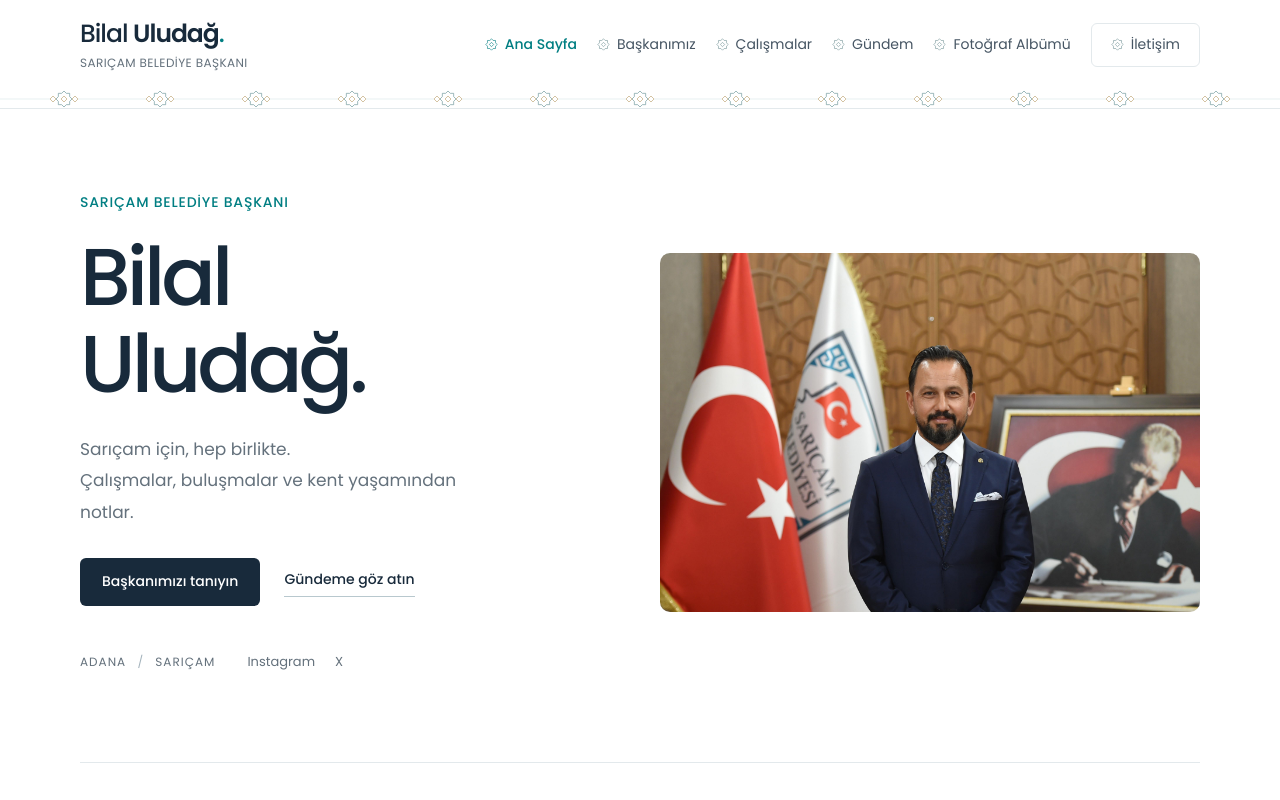
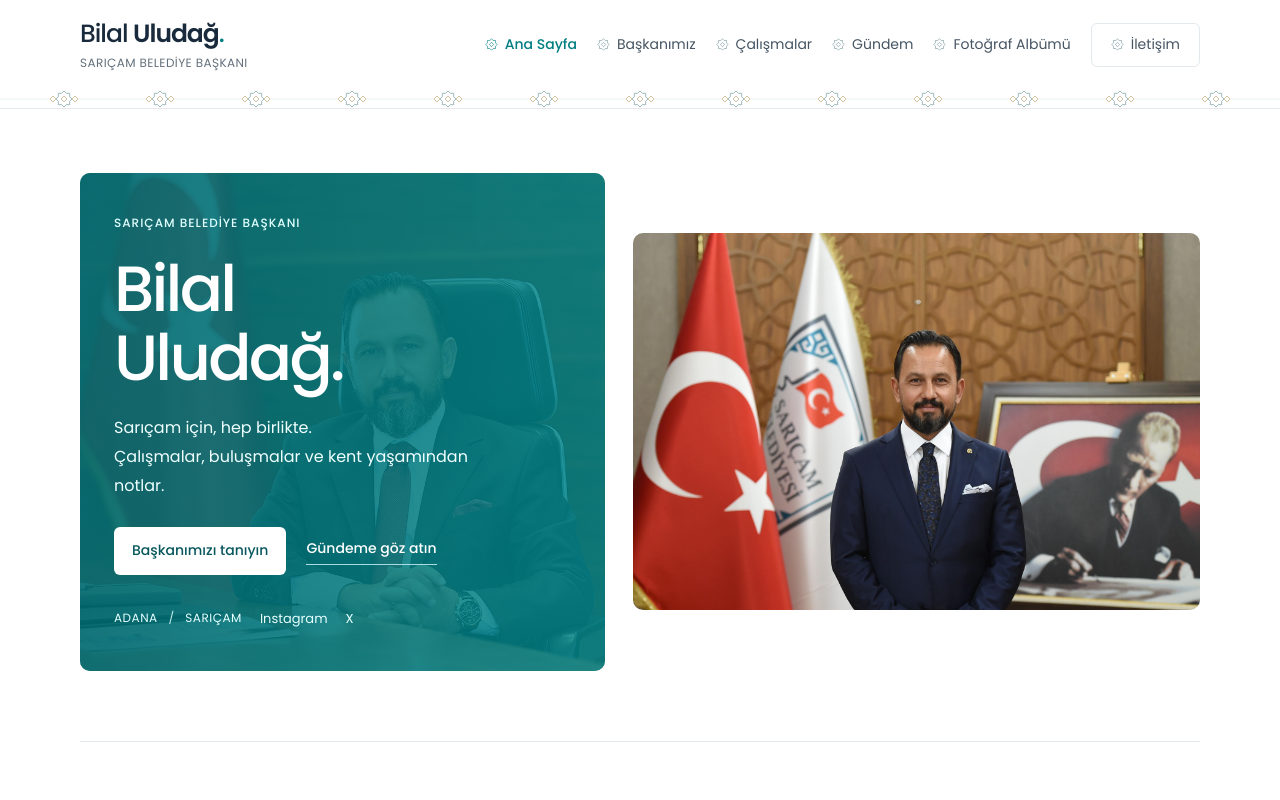
Before and after one commit to theorkun/uludag, a plain HTML site: page dist/index.html in a window 1280 px wide. Shown: the top 800 px of the page. Drawn offline with Linux system fonts and the light colour scheme.

Commit message:
Add turquoise introduction cover with translucent supplied background

```diff
--- a/dist/index.html
+++ b/dist/index.html
@@ -11,7 +11,7 @@
   <link rel="icon" href="assets/icon.svg" type="image/svg+xml">
   <link rel="stylesheet" href="fonts.css">
   <link rel="stylesheet" href="style.css?v=3">
-  <link rel="stylesheet" href="pages.css?v=6">
+  <link rel="stylesheet" href="pages.css?v=7">
   <script src="app.js?v=3" defer=""></script>
 </head>
 <body class="home-page">
@@ -29,7 +29,7 @@
     </div>
   </header>
   <main id="icerik">
-<section id="anasayfa" class="hero" aria-labelledby="hero-title">
+<section id="anasayfa" class="hero hero-cover" aria-labelledby="hero-title">
   <div class="hero-copy">
     <p class="eyebrow">SARIÇAM BELEDİYE BAŞKANI</p>
     <h1 id="hero-title">Bilal <span>Uludağ.</span></h1>
--- a/dist/pages.css
+++ b/dist/pages.css
@@ -1,5 +1,24 @@
 /* Decorative geometry complements the municipal identity; the logo is unchanged. */
 .hero-visual>img{height:auto;aspect-ratio:auto;object-fit:contain}
+.hero-cover{gap:28px;grid-template-columns:1fr 1.08fr;align-items:center}
+.hero-cover .hero-copy{position:relative;isolation:isolate;overflow:hidden;background:#008d91;border-radius:10px;padding:40px 34px;color:white}
+.hero-cover .hero-copy::before{content:'';position:absolute;inset:0;z-index:-2;background:url('assets/bilal-uludag-kapak-arka-plan.jpg') 62% center/cover no-repeat;opacity:.2;pointer-events:none}
+.hero-cover .hero-copy::after{content:'';position:absolute;inset:0;z-index:-1;background:linear-gradient(90deg,rgba(0,85,91,.58),rgba(0,105,112,.15));pointer-events:none}
+.hero-cover .eyebrow{color:#e0ffff;font-size:12px;letter-spacing:1px;margin-bottom:23px}
+.hero-cover h1{font-size:clamp(46px,5vw,64px);letter-spacing:-2.8px}
+.hero-cover .hero-description{color:#efffff;font-size:16px;line-height:1.8;margin-top:22px}
+.hero-cover .hero-actions{gap:20px;margin-top:26px}
+.hero-cover .button{background:#fff;color:#07575d;font-size:14px;padding-inline:18px}
+.hero-cover .button:hover{background:#def6f5}
+.hero-cover .text-link{color:white;border-color:#a7dddf;font-size:14px}
+.hero-cover .text-link:hover{border-color:white}
+.hero-cover .hero-bottom{color:#e6ffff;gap:18px;margin-top:32px}
+.hero-cover .hero-bottom>span{letter-spacing:.5px;margin-right:0}
+.hero-cover .hero-bottom>span span{color:#c0eded}
+.hero-cover .hero-bottom a:hover{color:white;text-decoration:underline}
+.hero-cover .hero-visual{min-width:0}
+@media(max-width:900px){.hero-cover{gap:22px}.hero-cover .hero-copy{padding:30px 25px}.hero-cover h1{font-size:53px}.hero-cover .hero-actions{flex-direction:column;align-items:flex-start;gap:17px}.hero-cover .hero-bottom{gap:14px}}
+@media(max-width:650px){.hero-cover{grid-template-columns:minmax(0,1fr);gap:22px}.hero-cover .hero-copy{padding:32px 26px}.hero-cover h1{font-size:clamp(49px,13vw,64px)}.hero-cover h1 span{display:block}.hero-cover .hero-actions{flex-direction:row;align-items:center}.hero-cover .hero-bottom>span{flex-basis:auto}.hero-cover .hero-copy::before{background-position:60% center}}
 .site-header{border-bottom:0}
 .site-header::after{content:'';display:block;height:18px;background:#fff url('assets/selcuklu-serit.svg') repeat-x center;border-bottom:1px solid var(--line)}
 .site-header nav{gap:20px}
--- a/docs/pages.css
+++ b/docs/pages.css
@@ -1,5 +1,24 @@
 /* Decorative geometry complements the municipal identity; the logo is unchanged. */
 .hero-visual>img{height:auto;aspect-ratio:auto;object-fit:contain}
+.hero-cover{gap:28px;grid-template-columns:1fr 1.08fr;align-items:center}
+.hero-cover .hero-copy{position:relative;isolation:isolate;overflow:hidden;background:#008d91;border-radius:10px;padding:40px 34px;color:white}
+.hero-cover .hero-copy::before{content:'';position:absolute;inset:0;z-index:-2;background:url('assets/bilal-uludag-kapak-arka-plan.jpg') 62% center/cover no-repeat;opacity:.2;pointer-events:none}
+.hero-cover .hero-copy::after{content:'';position:absolute;inset:0;z-index:-1;background:linear-gradient(90deg,rgba(0,85,91,.58),rgba(0,105,112,.15));pointer-events:none}
+.hero-cover .eyebrow{color:#e0ffff;font-size:12px;letter-spacing:1px;margin-bottom:23px}
+.hero-cover h1{font-size:clamp(46px,5vw,64px);letter-spacing:-2.8px}
+.hero-cover .hero-description{color:#efffff;font-size:16px;line-height:1.8;margin-top:22px}
+.hero-cover .hero-actions{gap:20px;margin-top:26px}
+.hero-cover .button{background:#fff;color:#07575d;font-size:14px;padding-inline:18px}
+.hero-cover .button:hover{background:#def6f5}
+.hero-cover .text-link{color:white;border-color:#a7dddf;font-size:14px}
+.hero-cover .text-link:hover{border-color:white}
+.hero-cover .hero-bottom{color:#e6ffff;gap:18px;margin-top:32px}
+.hero-cover .hero-bottom>span{letter-spacing:.5px;margin-right:0}
+.hero-cover .hero-bottom>span span{color:#c0eded}
+.hero-cover .hero-bottom a:hover{color:white;text-decoration:underline}
+.hero-cover .hero-visual{min-width:0}
+@media(max-width:900px){.hero-cover{gap:22px}.hero-cover .hero-copy{padding:30px 25px}.hero-cover h1{font-size:53px}.hero-cover .hero-actions{flex-direction:column;align-items:flex-start;gap:17px}.hero-cover .hero-bottom{gap:14px}}
+@media(max-width:650px){.hero-cover{grid-template-columns:minmax(0,1fr);gap:22px}.hero-cover .hero-copy{padding:32px 26px}.hero-cover h1{font-size:clamp(49px,13vw,64px)}.hero-cover h1 span{display:block}.hero-cover .hero-actions{flex-direction:row;align-items:center}.hero-cover .hero-bottom>span{flex-basis:auto}.hero-cover .hero-copy::before{background-position:60% center}}
 .site-header{border-bottom:0}
 .site-header::after{content:'';display:block;height:18px;background:#fff url('assets/selcuklu-serit.svg') repeat-x center;border-bottom:1px solid var(--line)}
 .site-header nav{gap:20px}
```
Also changed, not shown: dist/album.html (+1 -1 lines), dist/baskanimiz.html (+1 -1 lines), dist/calismalar.html (+1 -1 lines), dist/gundem.html (+1 -1 lines), dist/iletisim.html (+1 -1 lines), docs/album.html (+1 -1 lines), docs/baskanimiz.html (+1 -1 lines), docs/calismalar.html (+1 -1 lines), docs/gundem.html (+1 -1 lines), docs/iletisim.html (+1 -1 lines), docs/index.html (+2 -2 lines), src/index.html (+1 -1 lines), src/layout.html (+1 -1 lines), dist/assets/bilal-uludag-kapak-arka-plan.jpg (added), 1 more files, 1 other file.
